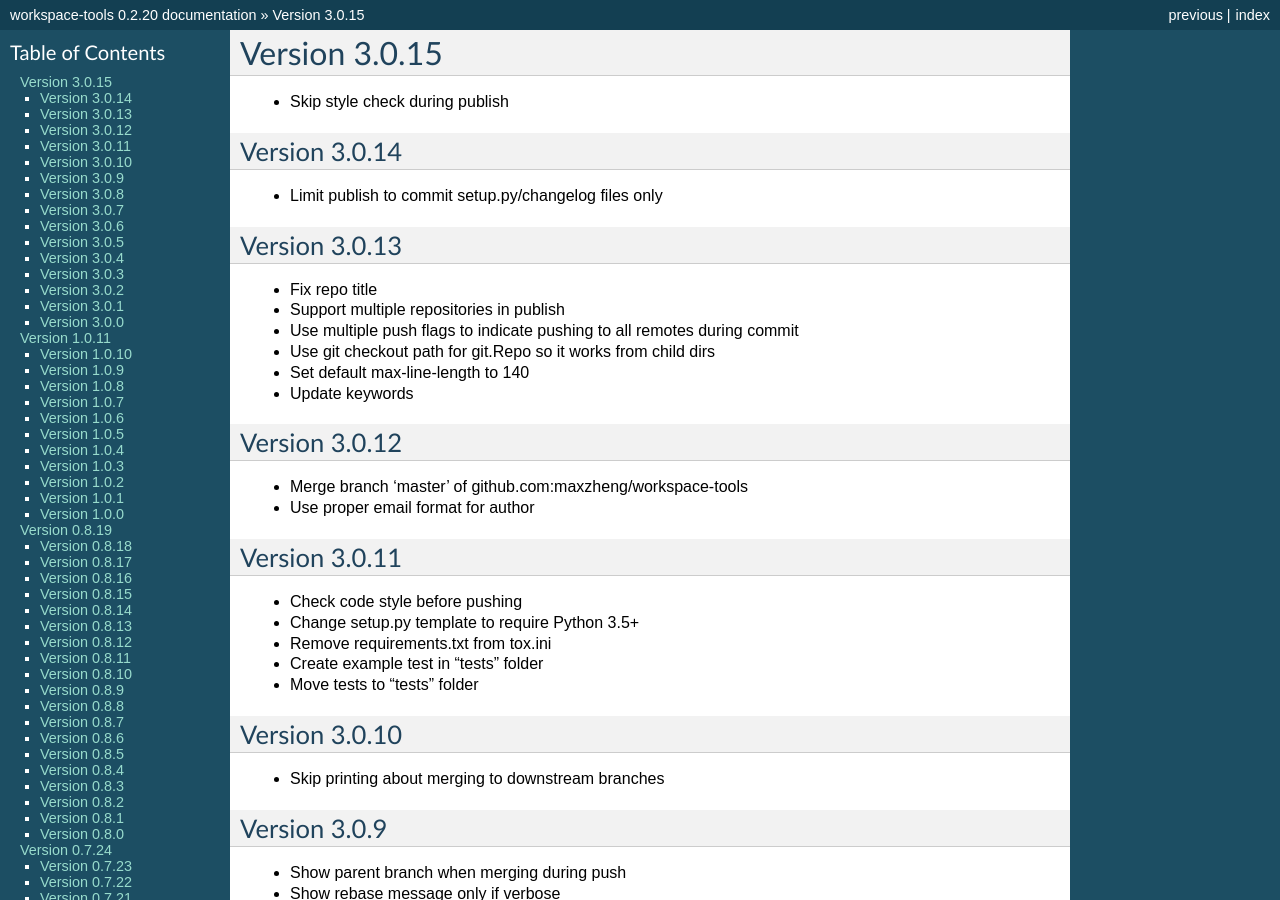
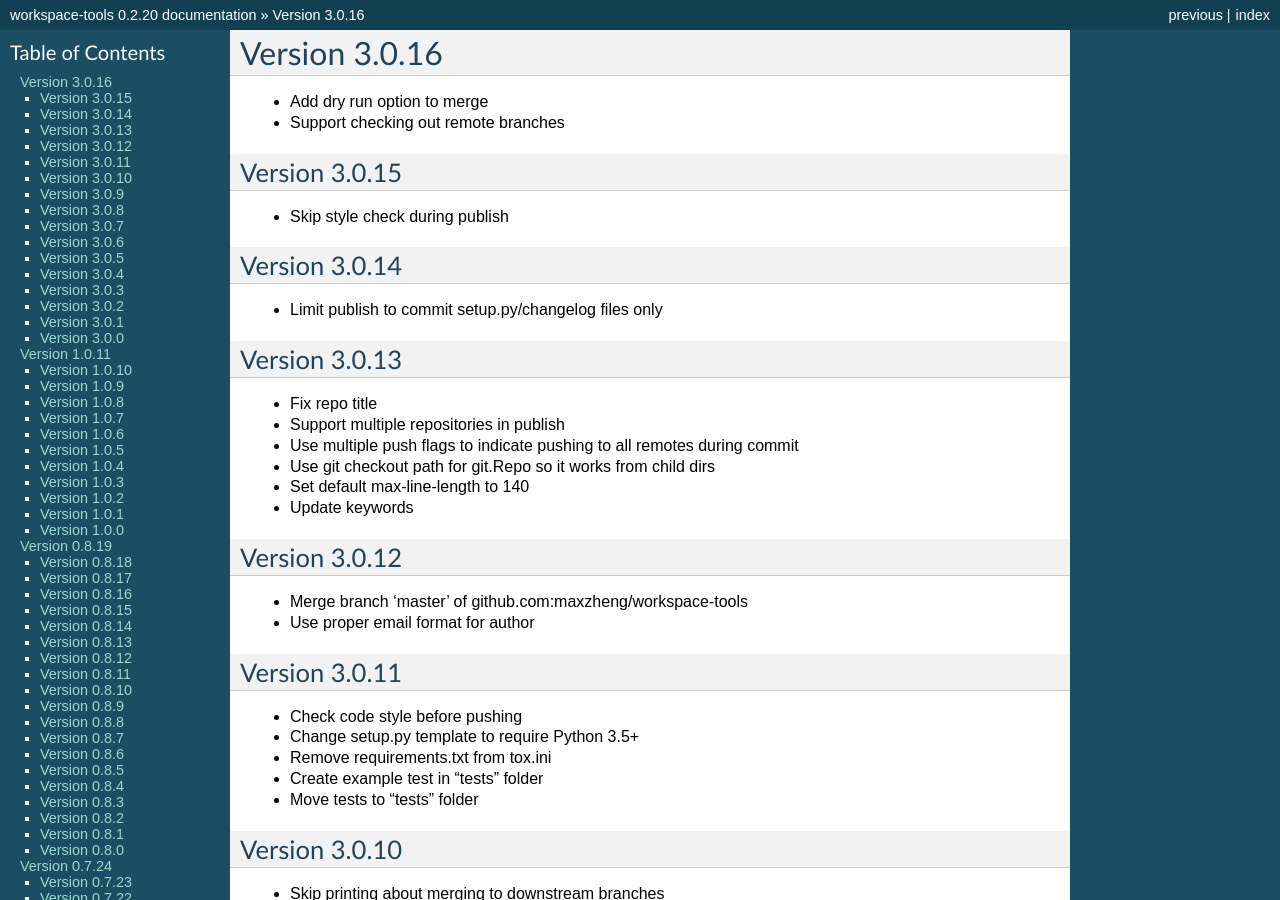
Before and after one commit to maxzheng/workspace-tools, a Sphinx documentation site: the page built from docs/CHANGELOG.rst, in a window 1280 px wide and 900 px high. Built offline with Sphinx 7.4.7, drawn with Linux system fonts in a browser that asks for light colours; some of the changed text lies outside the part shown.

Commit message:
Publish version 3.0.16

```diff
--- a/docs/CHANGELOG.rst
+++ b/docs/CHANGELOG.rst
@@ -1,5 +1,11 @@
+Version 3.0.16
+================================================================================
+
+* Add dry run option to merge
+* Support checking out remote branches
+
 Version 3.0.15
-================================================================================
+--------------------------------------------------------------------------------
 
 * Skip style check during publish
 
--- a/setup.py
+++ b/setup.py
@@ -10,7 +10,7 @@ def find_files(path):
 
 setuptools.setup(
   name='workspace-tools',
-  version='3.0.15',
+  version='3.0.16',
 
   author='Max Zheng',
   author_email='maxzheng.os@gmail.com',
```
